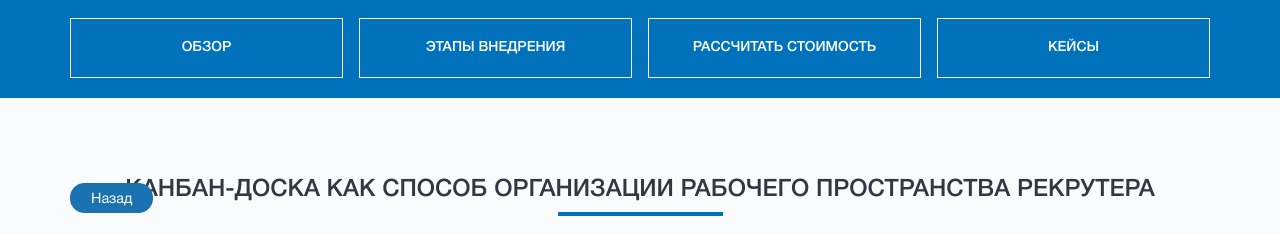
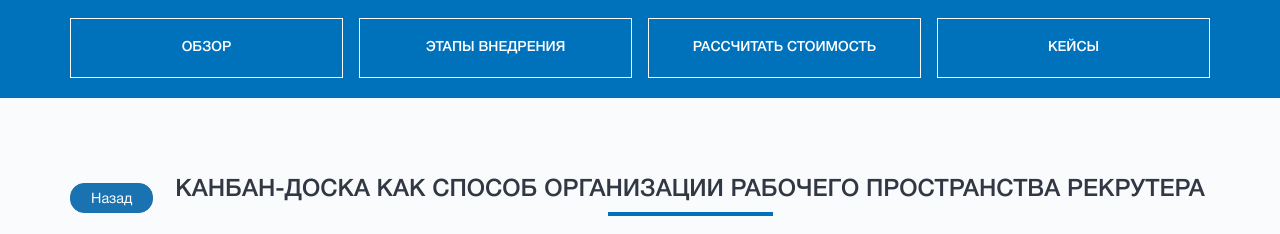
Before and after one commit to tytytyw/TF, a plain HTML site: page working-with-candidates/index.html in a window 1280 px wide. Shown: the part 718-952 px from the top of the page. Drawn offline with Linux system fonts and the light colour scheme.

Commit message:
fix title width

```diff
--- a/working-with-candidates/index.html
+++ b/working-with-candidates/index.html
@@ -404,13 +404,10 @@
 
                         <div class="b-solutions-content__header">
                             <a class="b-solutions-content__back" href="../#content">Назад</a>
-                            <div class="b-solutions-content__title b-subtitle">Канбан-доска как способ организации
+                            <div class="b-solutions-content__title b-subtitle"
+                                style="width: calc(100% - 100px);margin-left: auto;">Канбан-доска как способ организации
                                 рабочего пространства рекрутера</div>
                         </div>
-
-                        <!-- <div class="b-solutions-content__excerpt">
-                            Канбан-доска как способ организации рабочего пространства рекрутера.
-                        </div> -->
                         <div class="b-solutions-content__row">
                             <div class="b-solutions-content__main">
                                 <a class="b-solutions-content__img-link" data-fancybox="gallery"
@@ -474,21 +471,6 @@
                                                 внешним
                                                 кадровым резервом</a>
                                         </div>
-                                        <!--
-                                        <div class="b-solutions-navmenu__item">
-                                            <a class="b-solutions-navmenu__link"
-                                                href="/talents/adaptatsiya/uchet-obyazatelnykh-protsedur-pri-vvode-v-dolzhnost/#content">Учет
-                                                обязательных процедур при вводе в должность</a>
-                                        </div>
-                                        <div class="b-solutions-navmenu__item">
-                                            <a class="b-solutions-navmenu__link"
-                                                href="/talents/adaptatsiya/nastavnichestvo/#content">Наставничество</a>
-                                        </div>
-                                        <div class="b-solutions-navmenu__item">
-                                            <a class="b-solutions-navmenu__link"
-                                                href="/talents/adaptatsiya/prokhozhdenie-ispytatelnogo-sroka/#content">Прохождение
-                                                испытательного срока</a>
-                                        </div> -->
                                     </div>
                                 </div>
                             </div>
@@ -500,65 +482,6 @@
 
         </div>
     </div>
-    <!-- <a id="stages2"></a>
-    <div class="b-why-solution">
-        <div class="wrapper">
-            <div class="b-why-solution__title b-subtitle " data-aos="fade-up" data-aos-duration="600" data-aos-delay="0"
-                data-aos-once="true">
-                Почему это решение?
-            </div>
-            <div class="b-why-solution__list">
-                <div class="b-why-solution__item " data-aos="fade-up" data-aos-duration="600" data-aos-delay="0"
-                    data-aos-once="true">
-                    <div class="b-why-solution__conter">1.</div>
-                    <div class="b-why-solution__subtitle">
-                        ВЫ БУДЕТЕ РАБОТАТЬ В ПРИВЫЧНОМ ИНТЕРФЕЙСЕ 1С
-                    </div>
-                    <div class="b-why-solution__description">
-                        “ТопФактор:Управление подбором персонала” полностью интегрируется с
-                        программными модулями 1С:Предприятие"
-                    </div>
-                </div>
-                <div class="b-why-solution__item " data-aos="fade-up" data-aos-duration="600" data-aos-delay="70"
-                    data-aos-once="true">
-                    <div class="b-why-solution__conter">2.</div>
-                    <div class="b-why-solution__subtitle">
-                        ВАШИ ДАННЫЕ БУДУТ НАДЕЖНО ЗАЩИЩЕНЫ
-                    </div>
-                    <div class="b-why-solution__description">
-                        Защита информации реализована на платформе 1С:Предприятие 8.3,
-                        которая сертифицирована для работы с персональными данными любой
-                        категории
-                    </div>
-                </div>
-                <div class="b-why-solution__item " data-aos="fade-up" data-aos-duration="600" data-aos-delay="140"
-                    data-aos-once="true">
-                    <div class="b-why-solution__conter">3.</div>
-                    <div class="b-why-solution__subtitle">
-                        ВЫ БУДЕТЕ ИСПОЛЬЗОВАТЬ РОССИЙСКИЙ ПРОДУКТ
-                    </div>
-                    <div class="b-why-solution__description">
-                        ТопФактор:Управление подбором персонала” внесен в единый реестр российских программ для
-                        электронных вычислительных машин и баз данных Минкомсвязи РФ под номером <a target="_blank"
-                            href="https://reestr.digital.gov.ru/reestr/575781/">13144</a>
-                    </div>
-                </div>
-                <div class="b-why-solution__item " data-aos="fade-up" data-aos-duration="600" data-aos-delay="210"
-                    data-aos-once="true">
-                    <div class="b-why-solution__conter">4.</div>
-                    <div class="b-why-solution__subtitle">
-                        ВЫ БУДЕТЕ ИСПОЛЬЗОВАТЬ УДОБНЫЙ ДЛЯ ВАС ВИД ДОСТУПА К ДАННЫМ
-                    </div>
-                    <div class="b-why-solution__description">
-                        <div class="b-why-solution__ul">
-                            <div class="b-why-solution__li">облачный сервис</div>
-                            <div class="b-why-solution__li">корпоративная система</div>
-                        </div>
-                    </div>
-                </div>
-            </div>
-        </div>
-    </div> -->
 
     <div class="b-blue-demo">
         <div class="wrapper">
```
Also changed, not shown: working-with-candidates/personnel-reserve/index.html (+1 -1 lines).
